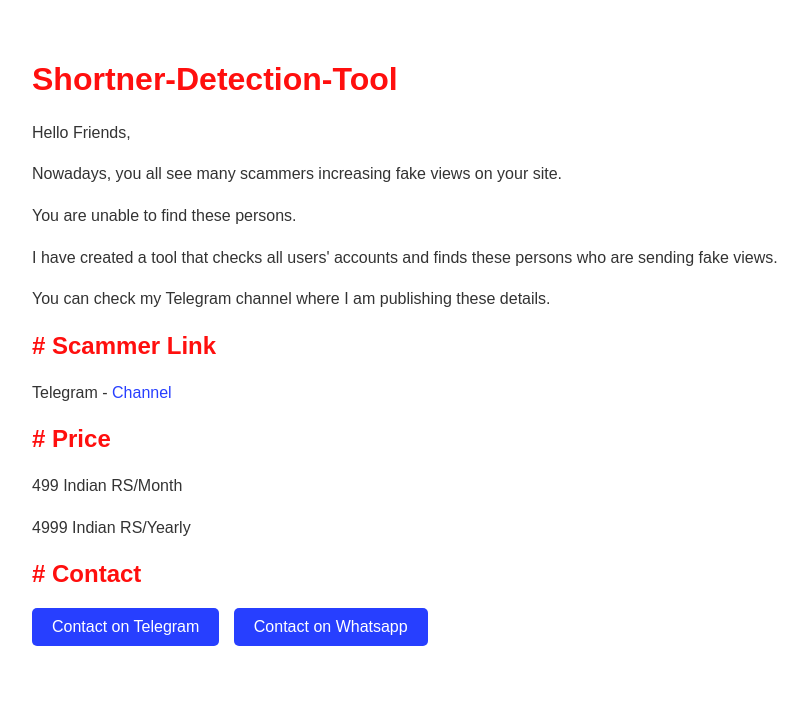
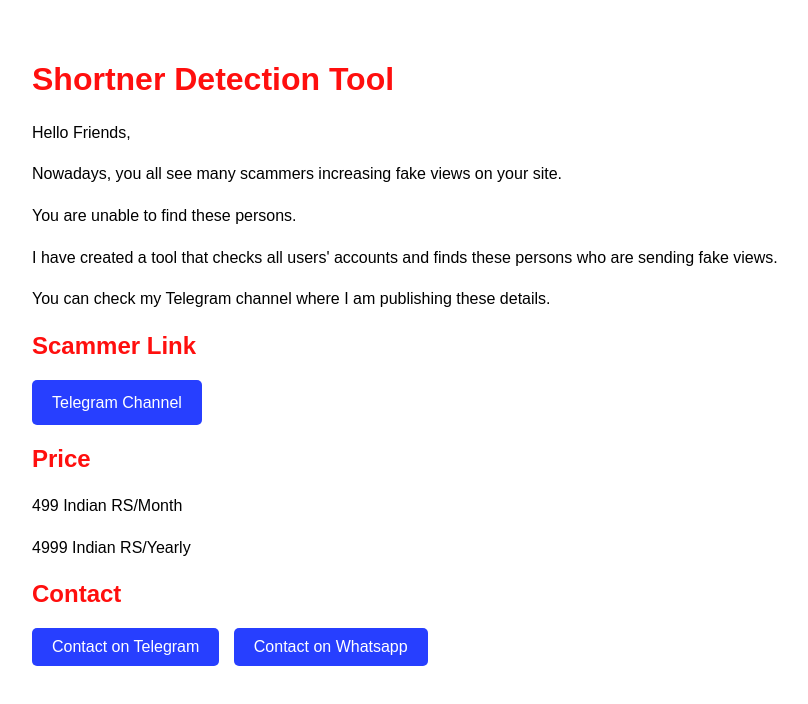
Before and after one commit to DKBOTZPROJECT/Shortner-Detection-Tool, a plain HTML site: page index.html in a window 1280 px wide. Shown: the whole page, without its empty margins (8-816 px from the left). Drawn offline with Linux system fonts and the light colour scheme.

Commit message:
Update index.html

```diff
--- a/index.html
+++ b/index.html
@@ -11,7 +11,7 @@
             margin: 20px;
             padding: 20px;
             background-color: #fff;
-            color: #273FFF;
+            color: #000000;
         }
 
         h1 {
@@ -24,7 +24,7 @@
 
         p {
             line-height: 1.6;
-            color: #333; /* Default text color */
+            color: #000000; /* Updated default text color */
         }
 
         a {
@@ -53,7 +53,7 @@
 </head>
 <body>
 
-    <h1>Shortner-Detection-Tool</h1>
+    <h1>Shortner Detection Tool</h1>
 
     <p>Hello Friends,</p>
 
@@ -65,16 +65,16 @@
 
     <p>You can check my Telegram channel where I am publishing these details.</p>
 
-    <h2># Scammer Link</h2>
+    <h2>Scammer Link</h2>
 
-    <p>Telegram - <a href="https://t.me/Shortner_Scammer">Channel</a></p>
+    <p><a href="https://t.me/Shortner_Scammer" class="contact-button">Telegram Channel</a></p>
 
-    <h2># Price</h2>
+    <h2>Price</h2>
 
     <p>499 Indian RS/Month</p>
     <p>4999 Indian RS/Yearly</p>
 
-    <h2># Contact</h2>
+    <h2>Contact</h2>
 
     <div class="contact-info">
         <a href="https://t.me/DKBOTZHELP_3" class="contact-button">Contact on Telegram</a>
```
